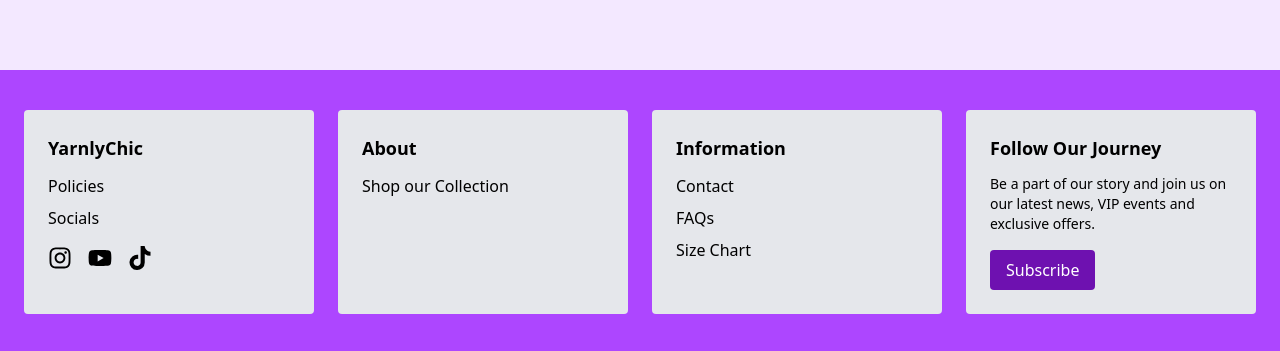
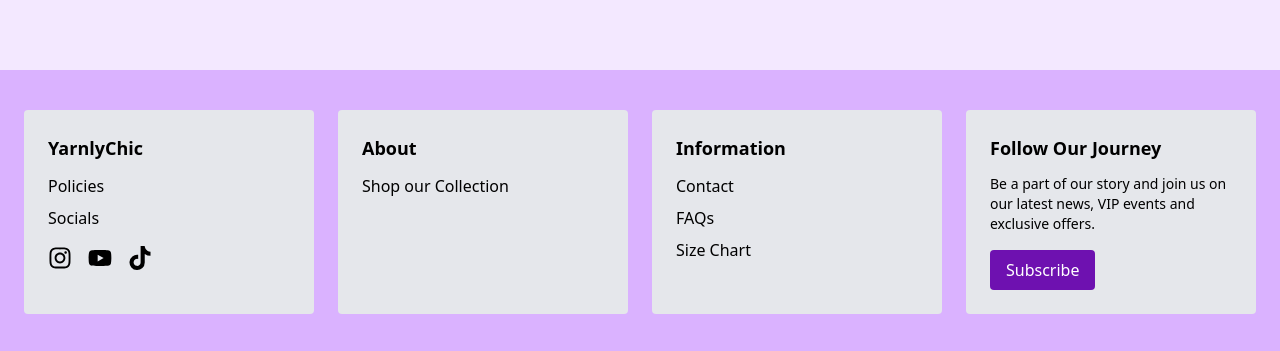
Before and after one commit to deeoloo/yarnly_chic, a React (Vite) app in the folder client/: page / in a window 1280 px wide. Shown: the part 1434-1785 px from the top of the page. Built offline with nearby package versions, Linux system fonts and the light colour scheme; no server answers.

Commit message:
adding colors

```diff
--- a/client/src/components/Cart.jsx
+++ b/client/src/components/Cart.jsx
@@ -101,7 +101,7 @@ function Cart() {
             onClick={() => agreed && navigate("/checkout")}
             disabled={!agreed}
             className={`px-5 py-3 rounded-xl font-semibold text-white ${
-              agreed ? "bg-purple" : "bg-purple cursor-not-allowed"
+              agreed ? "bg-purple-500" : "bg-purple cursor-not-allowed"
             }`}
           >
             Checkout
--- a/client/src/components/ProductCard.jsx
+++ b/client/src/components/ProductCard.jsx
@@ -24,7 +24,7 @@ function ProductCard({
                         {name}
                     </h2>
                 </Link>
-                <p className="text-sm sm:text-base text-gray-700">KSH {price}</p>
+                <p className="text-sm sm:text-base text-purple-500">KSH {price}</p>
             </div>
         </div>
     );
--- a/client/src/components/SizeChart.jsx
+++ b/client/src/components/SizeChart.jsx
@@ -17,7 +17,7 @@ const SizeChart = () => {
           <div className="overflow-x-auto">
             <table className="w-full">
               <thead>
-                <tr className="bg-gray-100">
+                <tr className="bg-purple-400">
                   <th className="p-3 text-left">Size (US)</th>
                   <th className="p-3 text-left">Bust</th>
                   <th className="p-3 text-left">Waist</th>
--- a/client/src/pages/Footer.jsx
+++ b/client/src/pages/Footer.jsx
@@ -3,7 +3,7 @@ import { FaInstagram, FaYoutube, FaTiktok } from "react-icons/fa";
 
 const Footer = () => {
   return (
-    <footer className="bg-purple-500 py-10 w-full relative ">
+    <footer className="bg-purple-300 py-10 w-full relative ">
       <div className="max-w-7xl mx-auto px-6 grid grid-cols-1 sm:grid-cols-2 md:grid-cols-4 gap-6 text-black">
 
         <div className="bg-gray-200 p-6 rounded">
```
